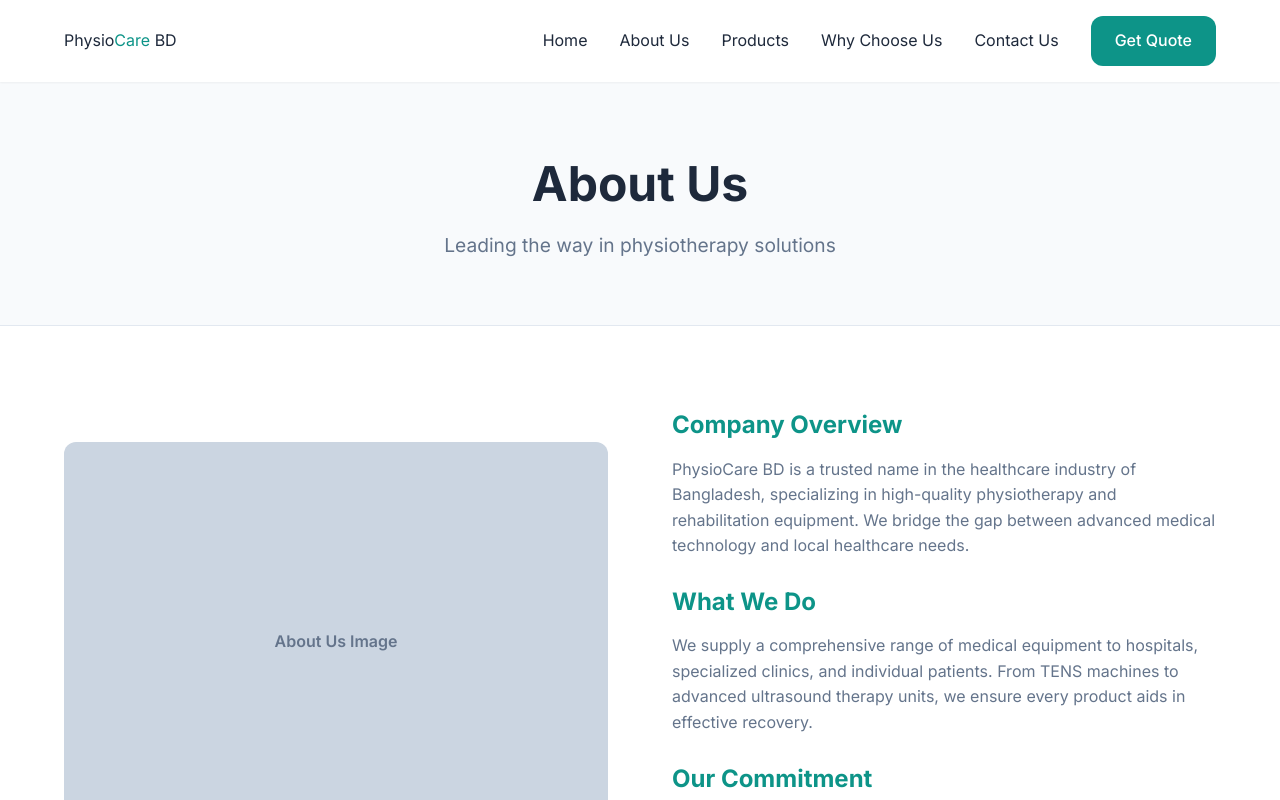
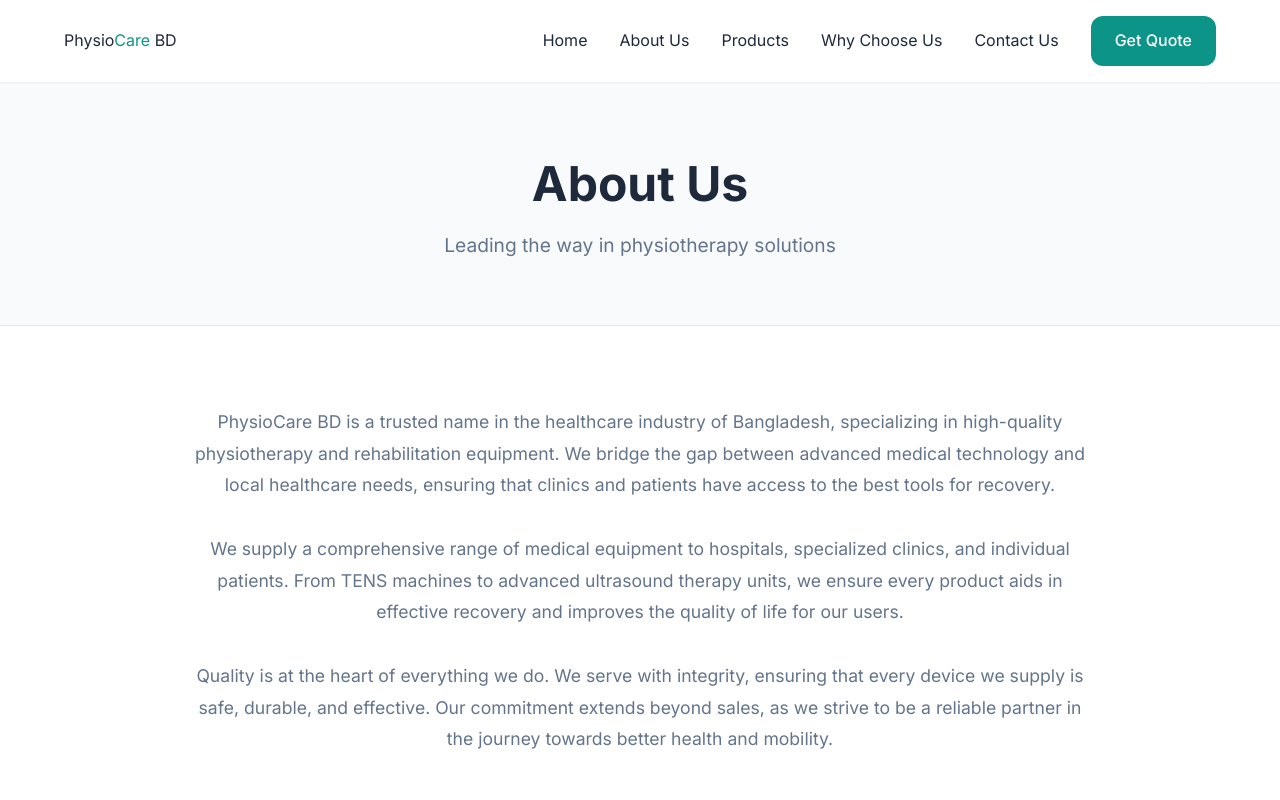
Before and after one commit to nahidrajbd/PhysioCare, a React (Vite) app: page /about in a window 1280 px wide. Shown: the top 800 px of the page. Built offline with nearby package versions, Linux system fonts and the light colour scheme.

Commit message:
About page updated

```diff
--- a/src/pages/About.jsx
+++ b/src/pages/About.jsx
@@ -21,31 +21,23 @@ const About = () => {
       {/* Company Info Section */}
       <section className="section">
         <div className="container">
-          <div className="about-grid">
-            <div className="about-image">
-              <div className="placeholder-image">About Us Image</div>
-            </div>
-            <div className="about-text">
-              <h2>Company Overview</h2>
+          <div className="about-text-container">
             <p>
               PhysioCare BD is a trusted name in the healthcare industry of Bangladesh, specializing in
               high-quality physiotherapy and rehabilitation equipment. We bridge the gap between advanced
-                medical technology and local healthcare needs.
+              medical technology and local healthcare needs, ensuring that clinics and patients have access
+              to the best tools for recovery.
             </p>
-
-              <h2>What We Do</h2>
             <p>
               We supply a comprehensive range of medical equipment to hospitals, specialized clinics,
               and individual patients. From TENS machines to advanced ultrasound therapy units,
-                we ensure every product aids in effective recovery.
+              we ensure every product aids in effective recovery and improves the quality of life for our users.
             </p>
-
-              <h2>Our Commitment</h2>
             <p>
               Quality is at the heart of everything we do. We serve with integrity, ensuring that
-                every device we supply is safe, durable, and effective.
+              every device we supply is safe, durable, and effective. Our commitment extends beyond sales,
+              as we strive to be a reliable partner in the journey towards better health and mobility.
             </p>
-            </div>
           </div>
         </div>
       </section>
@@ -132,36 +124,19 @@ const About = () => {
                 }
 
                 /* Company Info */
-                .about-grid {
-                    display: grid;
-                    grid-template-columns: 1fr 1fr;
-                    gap: 4rem;
-                    align-items: center;
+                .about-text-container {
+                    max-width: 900px;
+                    margin: 0 auto;
+                    text-align: center;
                 }
-                .about-text h2 {
-                    color: var(--primary);
-                    font-size: 1.5rem;
-                    margin-bottom: 0.75rem;
-                    margin-top: 1.5rem;
+                .about-text-container p {
+                    color: var(--text-light);
+                    line-height: 1.8;
+                    margin-bottom: 2rem;
+                    font-size: 1.1rem;
                 }
-                .about-text h2:first-child {
-                    margin-top: 0;
-                }
-                .about-text p {
-                    color: var(--text-light);
-                    line-height: 1.6;
-                    margin-bottom: 1rem;
-                }
-                .placeholder-image {
-                    width: 100%;
-                    height: 400px;
-                    background: #cbd5e1;
-                    border-radius: var(--radius);
-                    display: flex;
-                    align-items: center;
-                    justify-content: center;
-                    color: #64748b;
-                    font-weight: 600;
+                .about-text-container p:last-child {
+                    margin-bottom: 0;
                 }
 
                 /* CEO Section */
@@ -272,12 +247,7 @@ const About = () => {
                 }
 
                 @media (max-width: 768px) {
-                    .about-grid {
-                        grid-template-columns: 1fr;
-                    }
-                    .about-image {
-                        order: -1;
-                    }
+
                     .ceo-container {
                         grid-template-columns: 1fr;
                         text-align: center;
```
Lines whose indentation alone changed are shown as unchanged.
